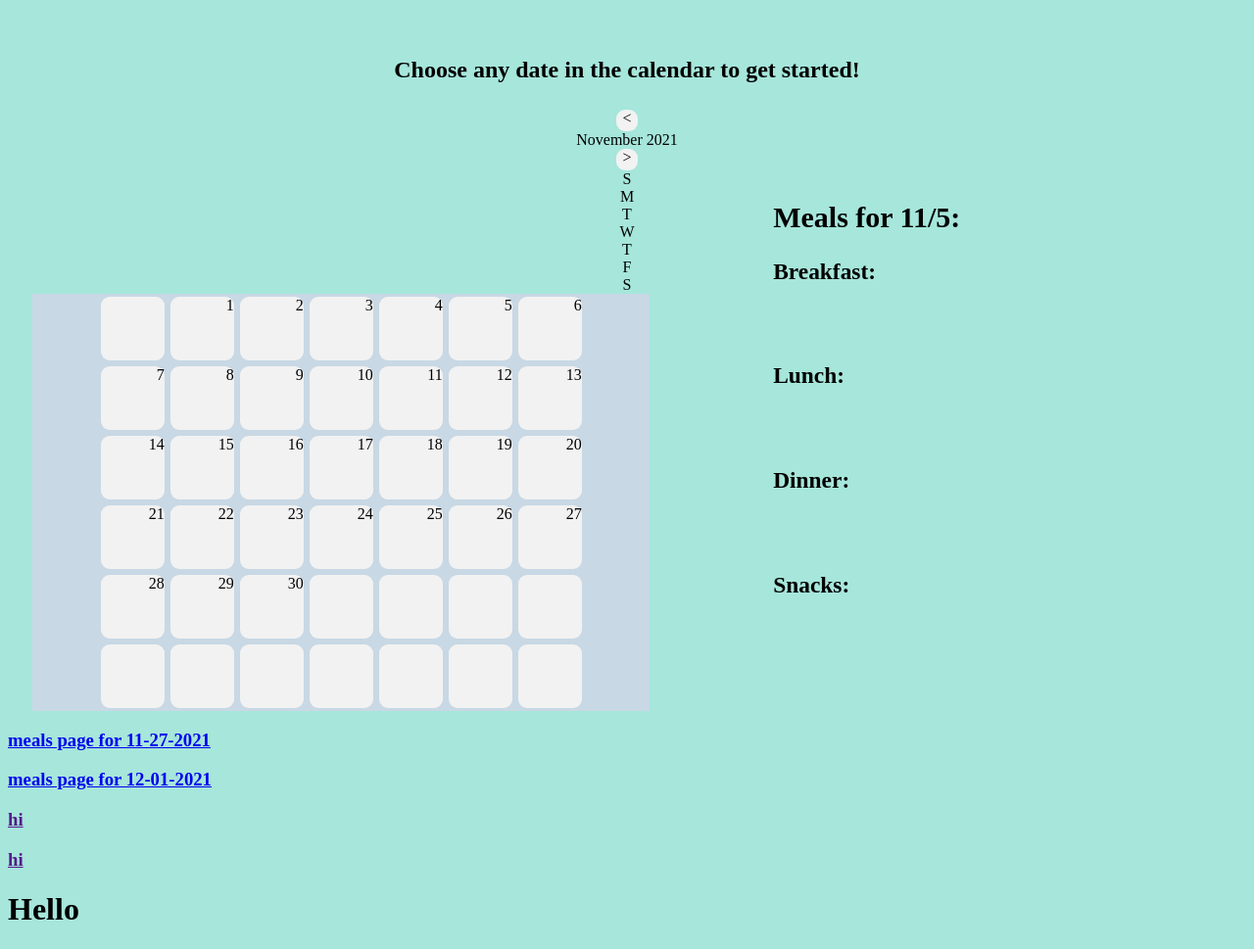
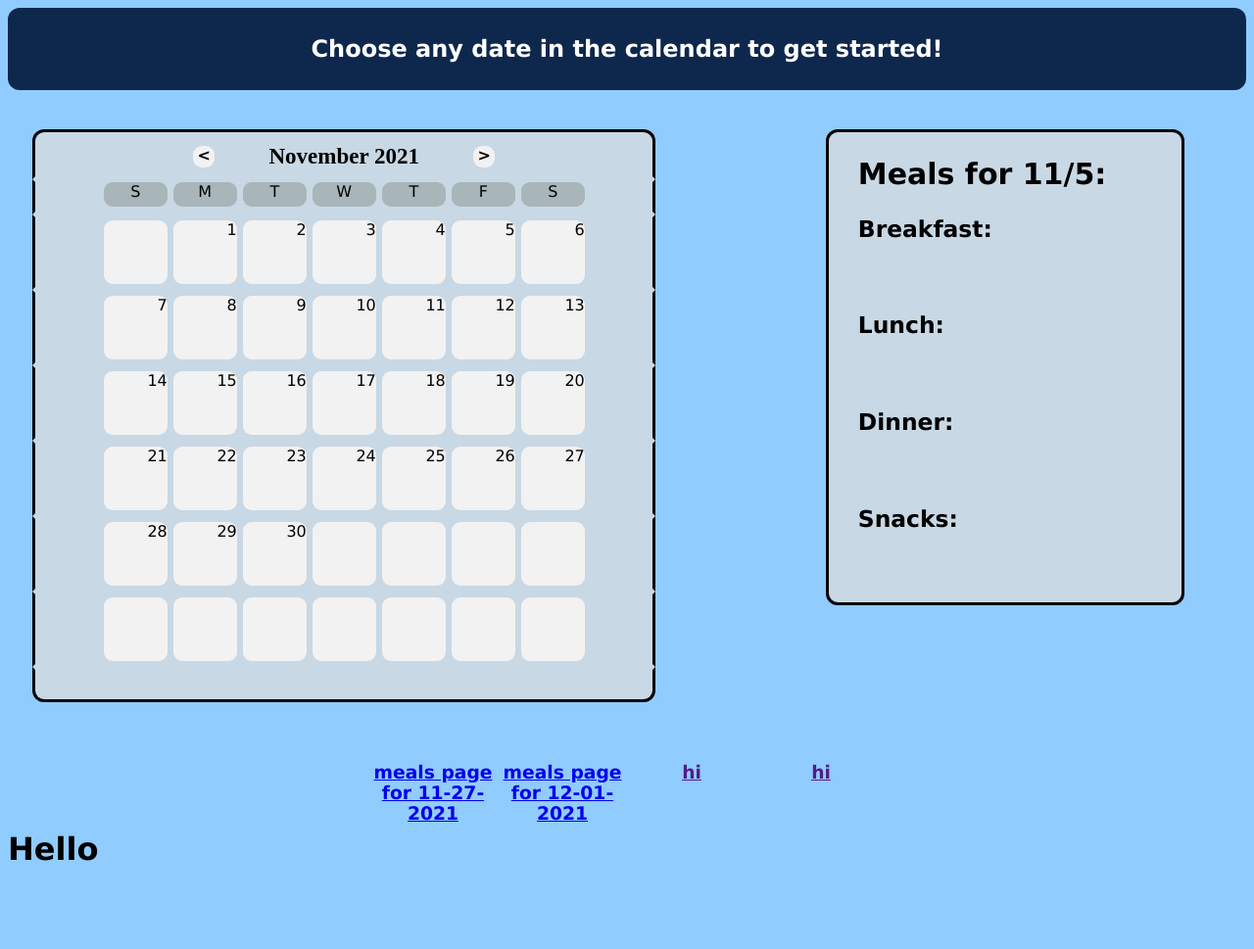
Before and after one commit to AviUB/CSE442-Project, a Flask app: template templates/calendar.html in a window 1280 px wide. Shown: the whole page at 98% size. After the commit the page ends 879 px from the top, so only its background shows below. Run offline with Flask 2, Linux system fonts and the light colour scheme; the template is opened without the code that fills it, so the values that code supplies are empty; some libraries are stand-ins or nearby versions.

Commit message:
#65 Making the calendar look even better

```diff
--- a/static/calendar.css
+++ b/static/calendar.css
@@ -1,19 +1,27 @@
 body {
-  background-color: #a6e6db;
+  background-color: #90ccfe;
+  font-family: Verdana, sans-serif;
 
 }
 
+
 #space {
-  height:30px;
+  height:0px;
 }
 #space2 {
-  height:7px
+  height:20px
 }
 
 #topemail {
-  z-index:2;
+
   text-align:center;
 
+  padding: 8px;
+
+  color: white;
+  background-color: #0e274c;
+  margin-bottom: 20px;
+  border-radius: 12px;
 }
 
 #fact {
@@ -66,9 +74,41 @@ body {
   width: 630px;
   height: 70px;
   padding-top: 1px;
-
+  border-style: solid;
+  border-color: transparent black transparent black;
+  border-width: 3px;
 }
 
+
+.topp {
+  background-color: 	#c8d8e4;
+  left: 2%;
+  display: flex;
+  justify-content: center;
+  align-items: center;
+  position: relative;
+  width: 630px;
+  height: 40px;
+  padding-top: 5px;
+  border-style: solid;
+  border-color: transparent black transparent black;
+  border-width: 3px;
+}
+
+#weeks {
+  background-color: 	#c8d8e4;
+  left: 2%;
+  display: flex;
+  justify-content: center;
+  align-items: center;
+  position: relative;
+  width: 630px;
+  height: 25px;
+  padding-bottom: 5px;
+  border-style: solid;
+  border-color: transparent black transparent black;
+  border-width: 3px;
+}
 
 .link {
   /* transform: translate(0px, -240px); */
@@ -80,6 +120,67 @@ body {
   margin-left: 3px;
   margin-right: 3px;
   border-radius: 9px;
+
+}
+.week {
+  /* transform: translate(0px, -240px); */
+  text-align: center;
+  width: 65px;
+  height: 25px;
+  background-color: #a8b6ba;
+  position:relative;
+  margin-left: 3px;
+  margin-right: 3px;
+  border-radius: 9px;
+
+}
+
+#calTop {
+
+  border-style: solid;
+  border-color: black black transparent black;
+  border-width: 3px;
+  font-weight: bold;
+  border-radius: 12px 12px 0px 0px;
+}
+
+#calBot {
+  background-color: 	#c8d8e4;
+  border-style: solid;
+  border-color: transparent black black black;
+  border-width: 3px;
+  left: 2%;
+  display: flex;
+  justify-content: center;
+  align-items: center;
+  position: relative;
+  width: 630px;
+  height: 30px;
+  border-radius: 0px 0px 12px 12px;
+}
+
+#bottomLinks {
+  /*background-color: 	#c8d8e4; */
+  margin: auto;
+
+  display: flex;
+  justify-content: center;
+  align-items: center;
+  position: relative;
+  width: 630px;
+  height: 70px;
+  padding-top: 40px;
+
+}
+
+.bottomLink {
+  text-align: center;
+  width: 20%;
+  height: 65px;
+  font-weight: bold;
+  position:relative;
+  margin-left: 3px;
+  margin-right: 3px;
 
 }
 
@@ -94,15 +195,17 @@ body {
   border-radius: 9px;
 }
 
-#month {
+#Month {
   text-align: center;
-  width: 150px;
-  height: 40px;
-  background-color: #f2f2f2;
+  font-family: "Times New Roman", serif;
+  font-size: 23px;
+  width: 40%;
+
+
   position:relative;
   margin-left: 3px;
   margin-right: 3px;
-  border-radius: 9px;
+
 }
 
 
@@ -138,21 +241,27 @@ body {
 
 #right {
   z-index:0;
-  right: 20%;
+  right: 5%;
   position: absolute;
-  margin-top: 40px;
+
 }
 
 .innerbox {
+  background-color: #c8d8e4;
+  border-radius: 12px;
+  border-style: solid;
+  border-color: black;
+  border-width: 3px;
   position: absolute;
   z-index:0;
   font-size: 20px;
   font-weight: bold;
-  width: 200px;
-  height: 400px;
-  padding: 30px;
+  width: 300px;
+
+  padding-left: 30px;
+  padding-right: 30px;
   /*box-sizing: border-box;*/
-  line-height: 150%;
+  /*line-height: 150%;*/
 }
 #container {
   z-index:0;
```
